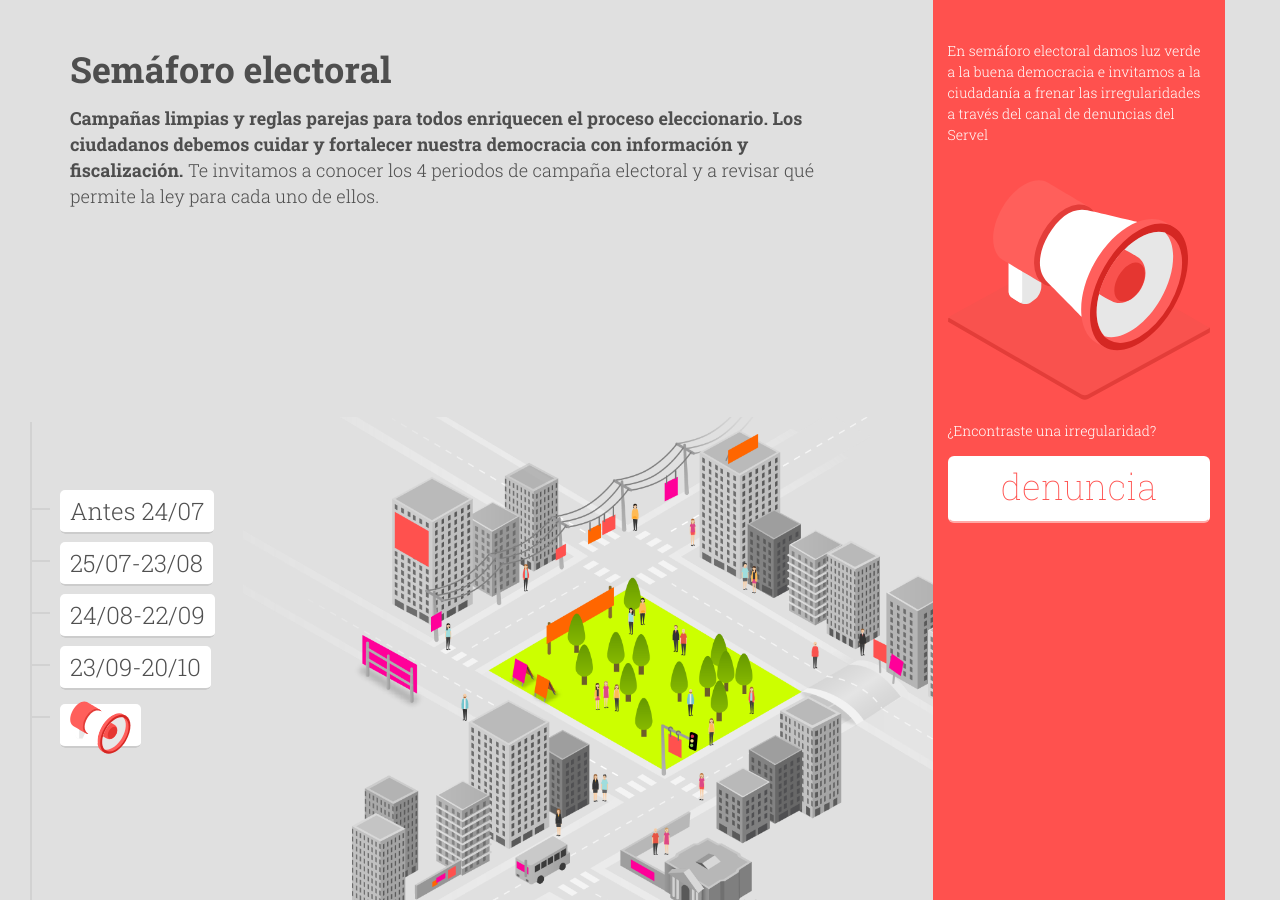
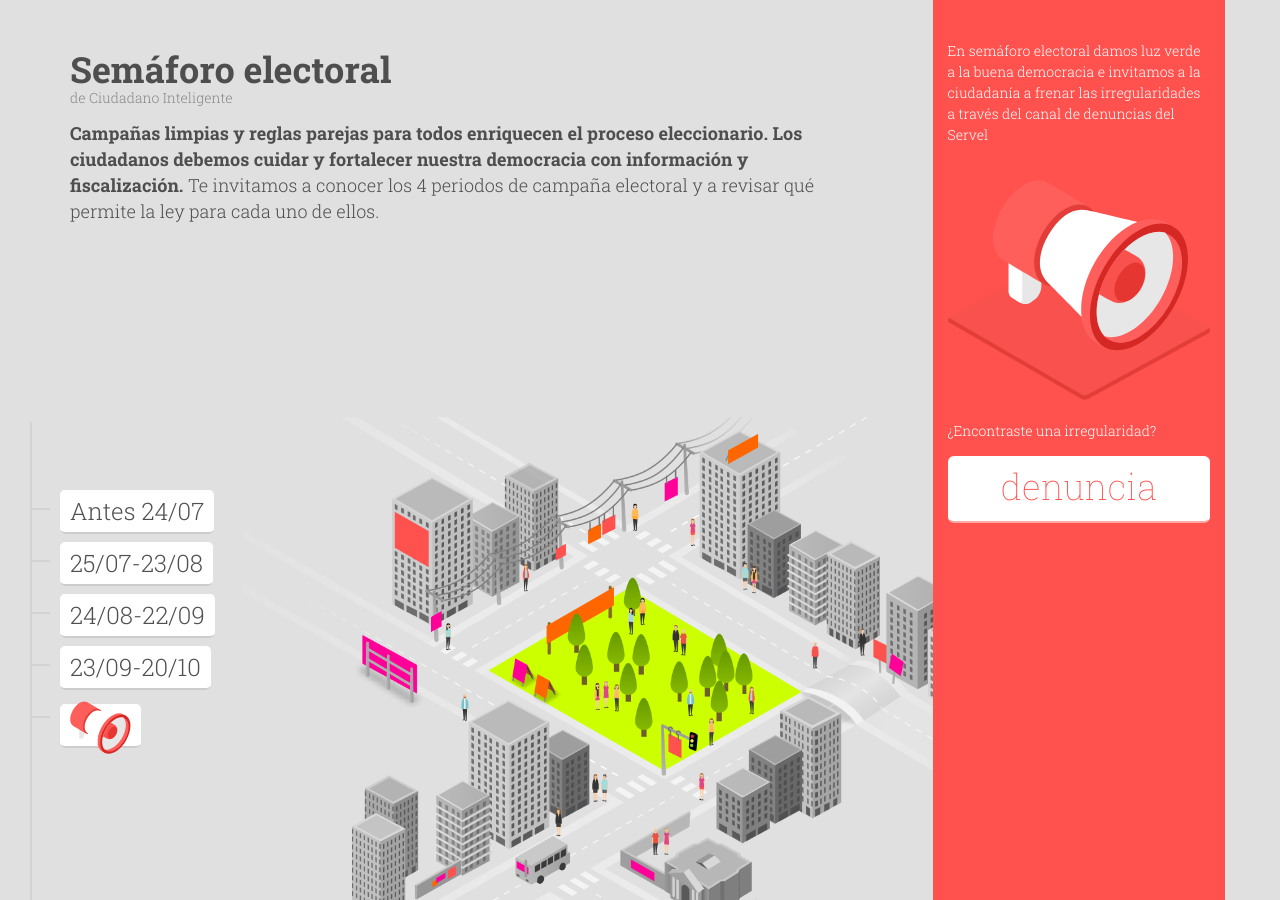
Before and after one commit to ciudadanointeligente/semaforo-electoral, a Jekyll site: the page built from index.html, in a window 1280 px wide and 900 px high. Built offline with Jekyll 4.4.1, drawn with Linux system fonts in a browser that asks for light colours; nearby versions of some CDN libraries.

Commit message:
Agrega sub-brand

```diff
--- a/_includes/header.html
+++ b/_includes/header.html
@@ -1,6 +1,10 @@
 <header class="site-header">
   <div class="container">
-    <a class="site-title" href="{{ site.baseurl }}/">{{ site.title }}</a>
+    <div class="site-title">
+      <a href="{{ site.baseurl }}/">{{ site.title }}</a>
+      <div class="sub-brand"><a href="http://ciudadanointeligente.org/" target="_blank">de Ciudadano Inteligente</a></div>
+    </div>
+
 
     <nav class="site-nav">
       <a href="#" class="menu-icon">
--- a/_sass/_base.scss
+++ b/_sass/_base.scss
@@ -408,6 +408,16 @@ b, strong {
   display: none;
 }
 
+.sub-brand {
+    font-size: 14px;
+    font-weight: 300;
+}
+
+.sub-brand a {
+  color: #888;
+  cursor: pointer;
+}
+
 p.bajada {
     font-size: 14px;
 }
@@ -466,6 +476,7 @@ p.bajada {
   section:nth-child(2) {
     background-image: none;
     background: $green;
+    padding: 0px 0px 40px;
   }
 
   #section1 h1 {
--- a/_sass/_layout.scss
+++ b/_sass/_layout.scss
@@ -11,10 +11,11 @@
 .site-title {
     font-size: 21px;
     font-weight: 300;
-    line-height: 56px;
+    line-height: 19px;
     letter-spacing: -1px;
     margin-bottom: 0;
     float: left;
+    padding-top: 9px;
 
     &,
     &:visited {
@@ -48,7 +49,7 @@ header img {
 
         // Gaps between nav items, but not on the last one
         &:not(:last-child) {
-            margin-right: 20px;
+            margin-right: 10px;
         }
     }
 
--- a/index.html
+++ b/index.html
@@ -57,7 +57,7 @@ layout: default
       <div class="container">
       <div class="row">
         <div class="col-md-8 hero">
-          <h1>Semáforo electoral</h1>
+          <h1>Semáforo electoral<div class="sub-brand"><a href="http://ciudadanointeligente.org/" target="_blank">de Ciudadano Inteligente</a></div></h1>
           <h4>Campañas limpias y reglas parejas para todos enriquecen el proceso eleccionario. Los ciudadanos debemos cuidar y fortalecer nuestra democracia con información y fiscalización. <span class="light">Te invitamos a conocer los 4 periodos de campaña electoral y a revisar qué permite la ley para cada uno de ellos.</span></h4>
         </div>
           <div class="col-md-3 col-md-offset-1 denuncia">
```
